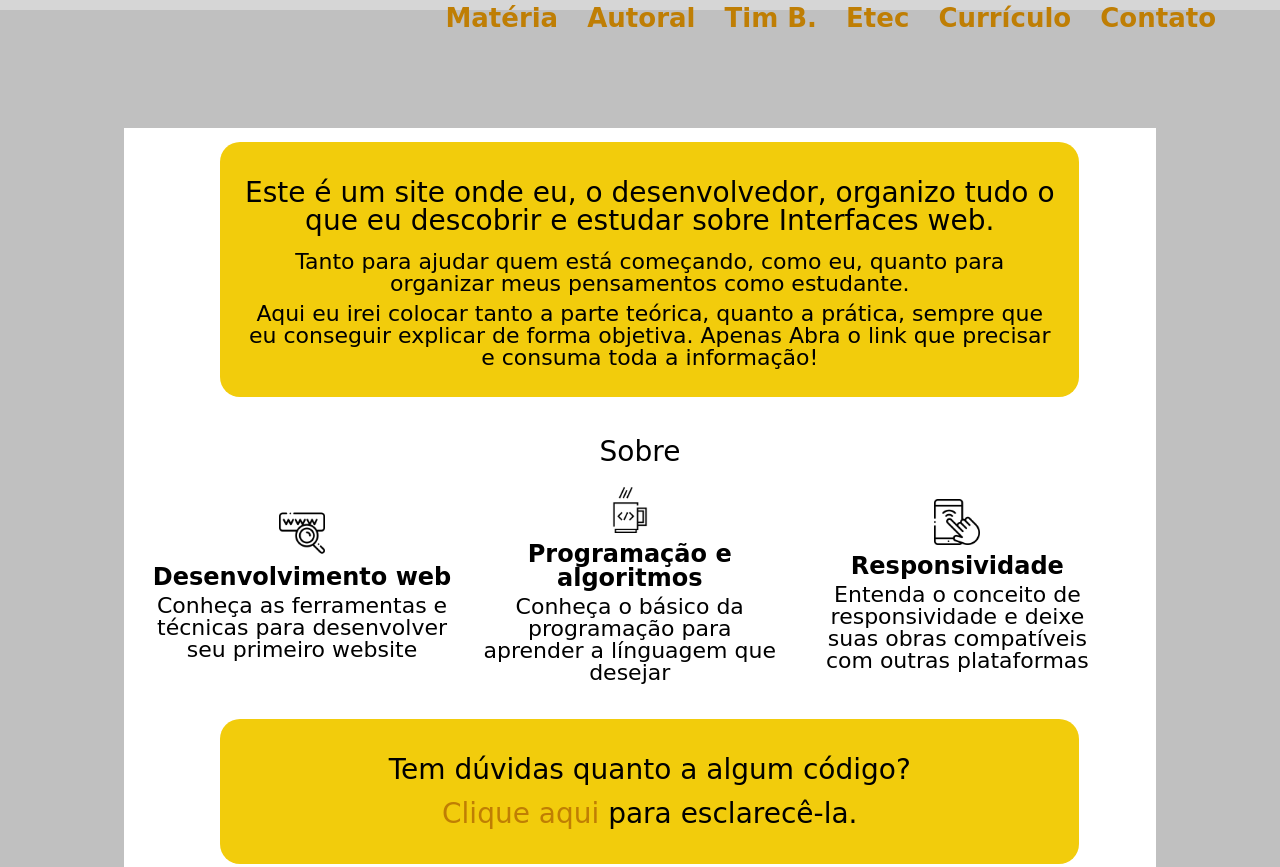
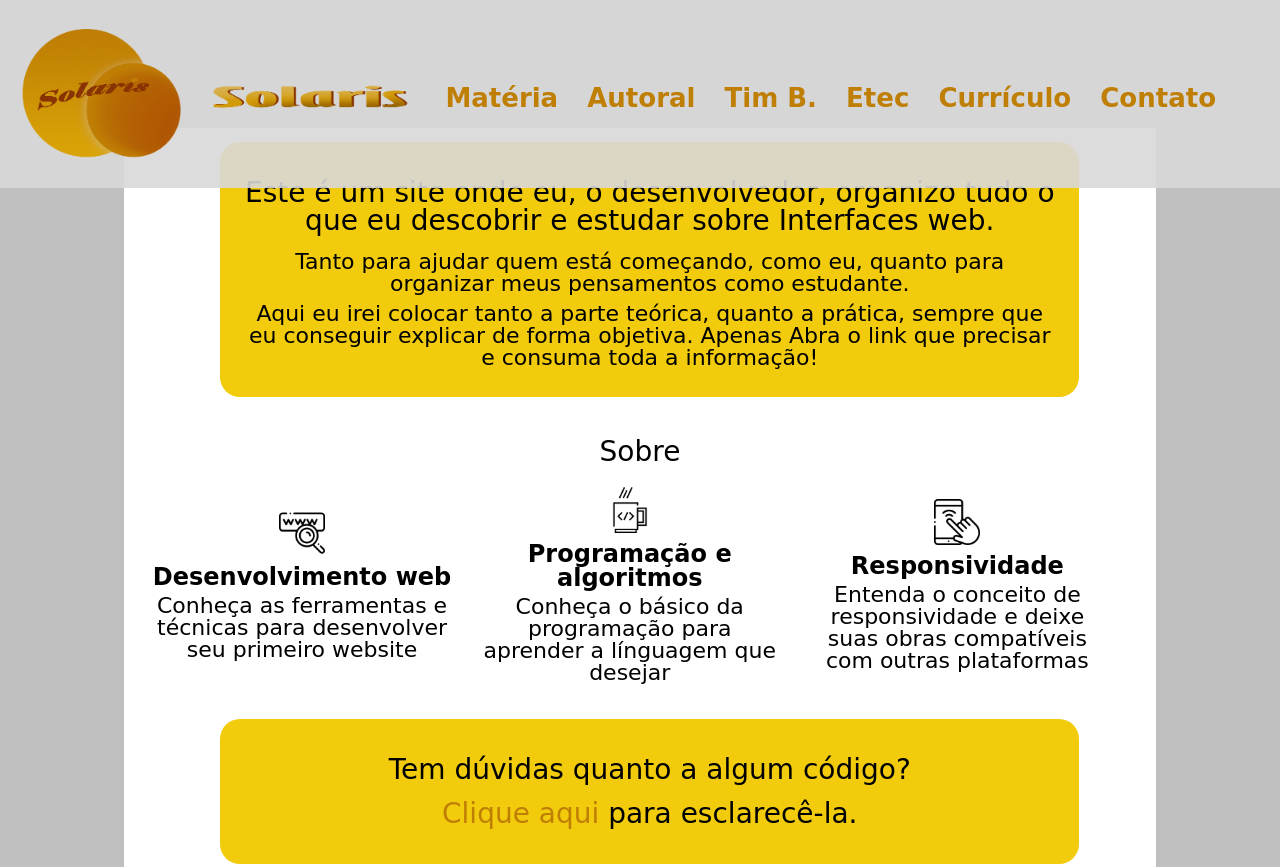
Before and after one commit to JarJv/SiteINTW, a plain HTML site: page index.html in a window 1280 px wide. Shown: the top 867 px of the page. Drawn offline with Linux system fonts and the light colour scheme; a web font is replaced by a local one.

Commit message:
Update index.html

```diff
--- a/index.html
+++ b/index.html
@@ -13,7 +13,7 @@
 
 	<header class="fixo">
 		<div class="contimg">
-
+			<img width="460px"; height="178px"; class="displayed" src="img/LogotipoSolaris.png">
 		</div>
 			<nav class="menu-opcoes">
 				<ul class="ajustes">
```
